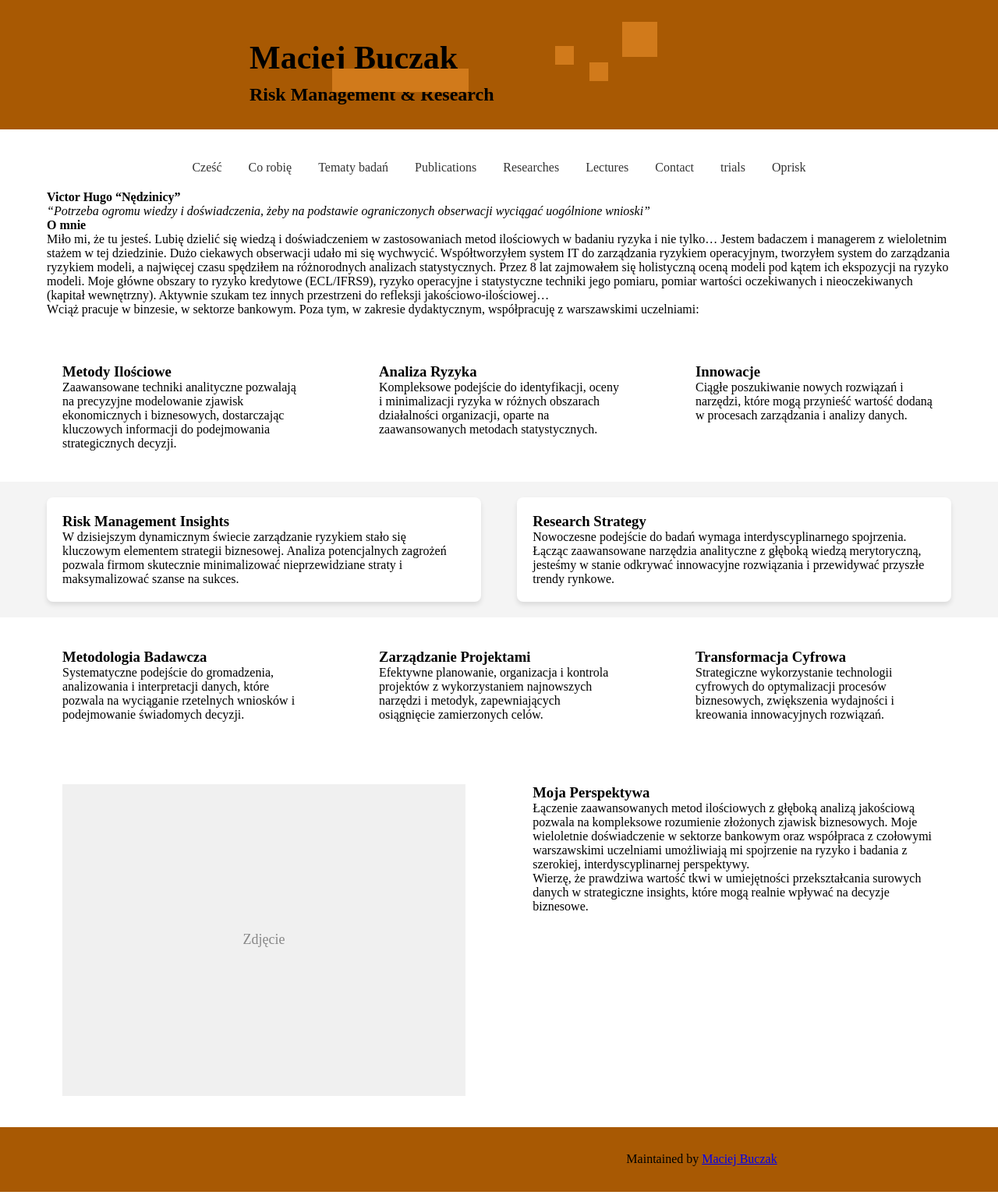
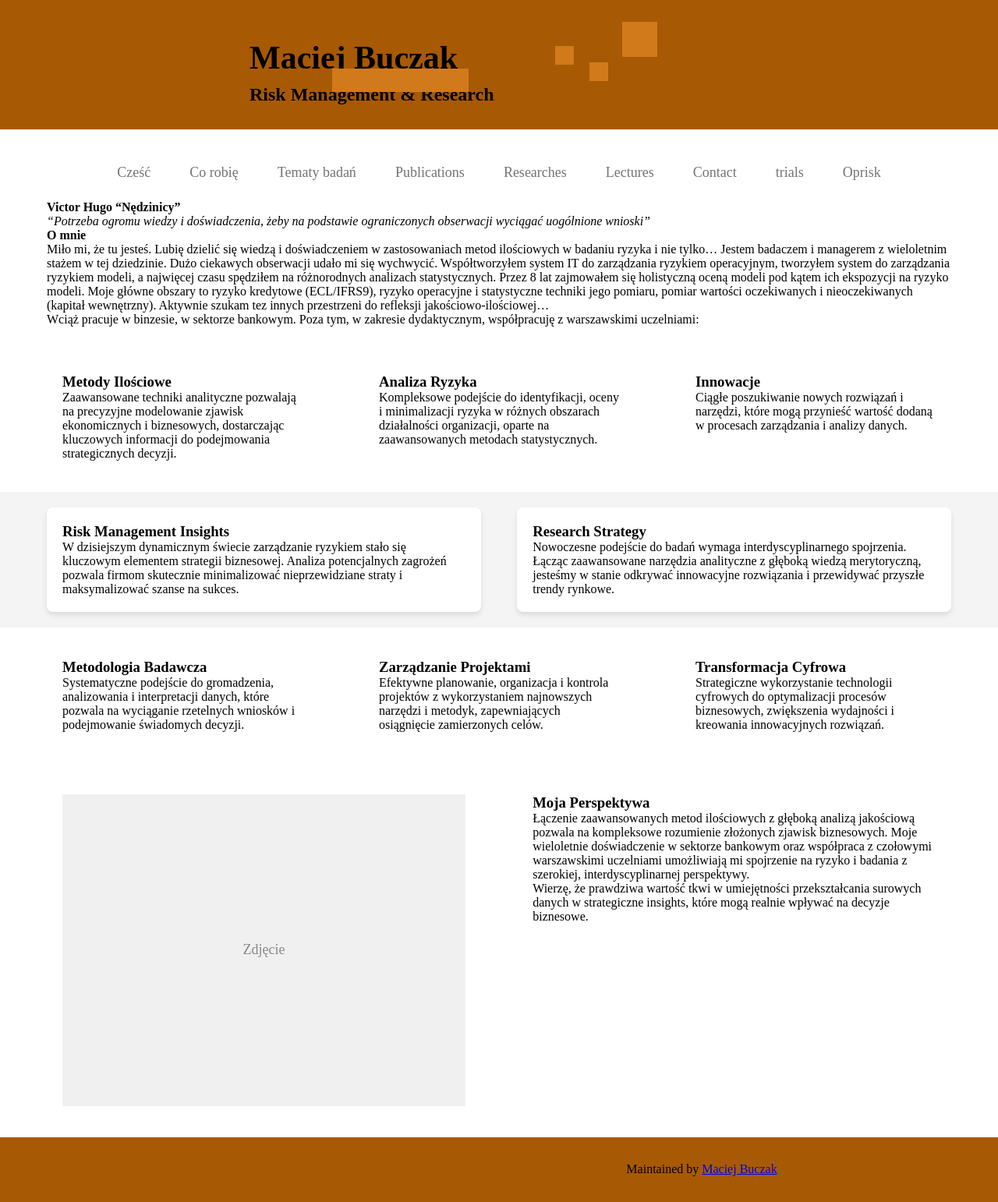
Before and after one commit to MaciejBuczak/risk-research, a Jekyll site: the page built from index.md, in a window 1280 px wide. Shown: the whole page at 78% size. Built offline with Jekyll 4.4.1, drawn with Linux system fonts in a browser that asks for light colours.

Commit message:
Update default.html

```diff
--- a/_layouts/default.html
+++ b/_layouts/default.html
@@ -89,27 +89,43 @@
       left: 426px;
     }
 
-    /* Style dla menu nawigacyjnego - dodane kontrole */
+    /* Zaktualizowane style dla menu - zgodne z poprzednią stroną */
     #myMenu {
+      display: flex;
+      justify-content: center;
+      flex-wrap: nowrap;
+      padding: 20px 0;
+      margin-top: 0 !important;
       width: 100%;
-      text-align: center;
-      padding: 20px 0;
-      margin-top: 0px; /* Kontrola odległości menu od góry */
-      position: relative; /* Pozycjonowanie względne */
-      top: 0px; /* Dodatkowa kontrola położenia w pionie */
+      position: relative;
+      top: 0px; /* Kontrola położenia w pionie */
       z-index: 100;
     }
 
     #myMenu a.menu-option {
+      color: rgb(115, 115, 115);
+      text-decoration: none;
+      padding: 5px 10px;
       margin: 0 15px;
-      text-decoration: none;
-      color: #333;
-      font-size: 16px;
+      font-size: 18px;
       transition: color 0.3s;
+      white-space: nowrap;
     }
 
     #myMenu a.menu-option:hover {
       color: #a85903;
+    }
+
+    /* Style responsywne dla menu */
+    @media screen and (max-width: 768px) {
+      #myMenu {
+        flex-direction: column;
+        align-items: center;
+      }
+
+      #myMenu a.menu-option {
+        margin: 5px 0;
+      }
     }
 
     #main_content_wrap {
```
